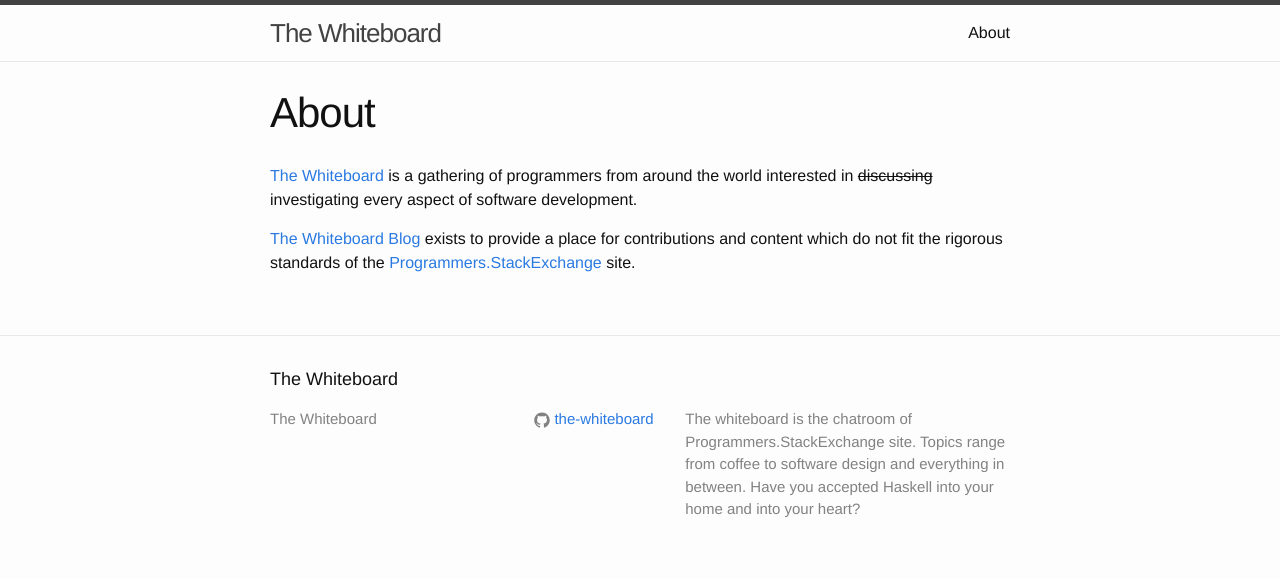
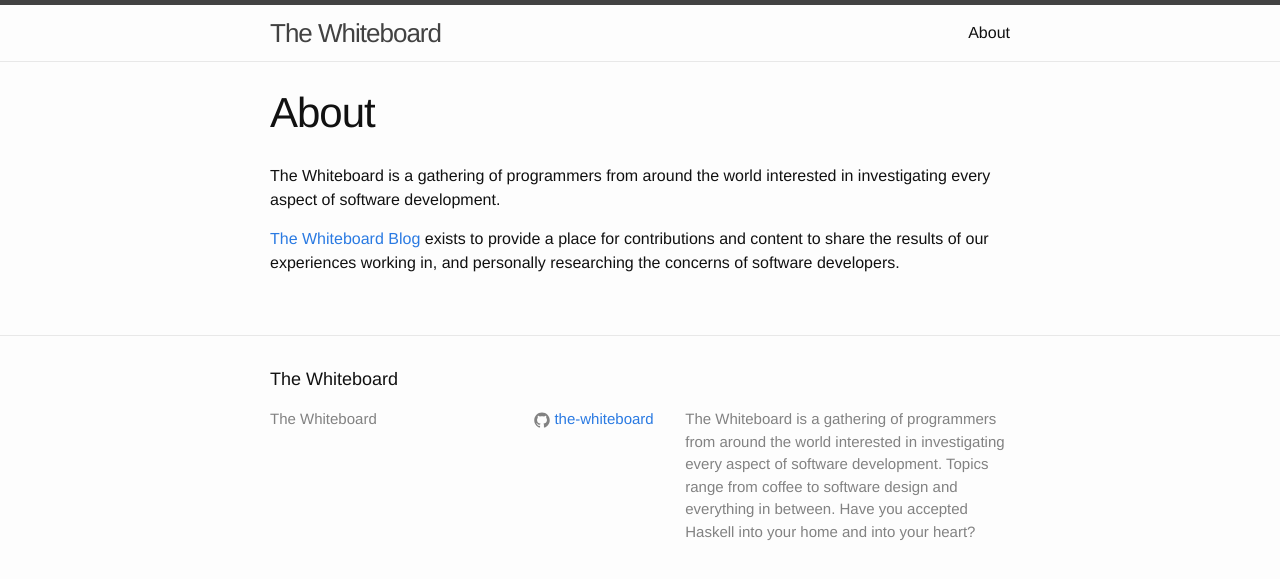
Before and after one commit to the-whiteboard/the-whiteboard.github.io, a Jekyll site: the page built from about.md, in a window 1280 px wide. Shown: the top 579 px of the page. Built offline with Jekyll 4.4.1, drawn with Linux system fonts in a browser that asks for light colours.

Commit message:
Removing stackexchange and chat room references

```diff
--- a/_config.yml
+++ b/_config.yml
@@ -8,7 +8,8 @@
 # Site settings
 title: The Whiteboard
 description: > # this means to ignore newlines until "baseurl:"
-  The whiteboard is the chatroom of Programmers.StackExchange site.
+  The Whiteboard is a gathering of programmers from around the world
+  interested in investigating every aspect of software development.
   Topics range from coffee to software design and everything in between.
   Have you accepted Haskell into your home and into your heart?
 baseurl: "" # the subpath of your site, e.g. /blog
--- a/about.md
+++ b/about.md
@@ -4,6 +4,6 @@
 permalink: /about/
 ---
 
-[The Whiteboard](https://chat.stackexchange.com/rooms/21/the-whiteboard) is a gathering of programmers from around the world interested in <s>discussing</s> investigating every aspect of software development.
+The Whiteboard is a gathering of programmers from around the world interested in investigating every aspect of software development.
 
-[The Whiteboard Blog](https://the-whiteboard.github.io) exists to provide a place for contributions and content which do not fit the rigorous standards of the [Programmers.StackExchange](https://programmers.stackexchange.com/questions) site.
+[The Whiteboard Blog](https://the-whiteboard.github.io) exists to provide a place for contributions and content to share the results of our experiences working in, and personally researching the concerns of software developers.
```
Also changed, not shown: README.md.
